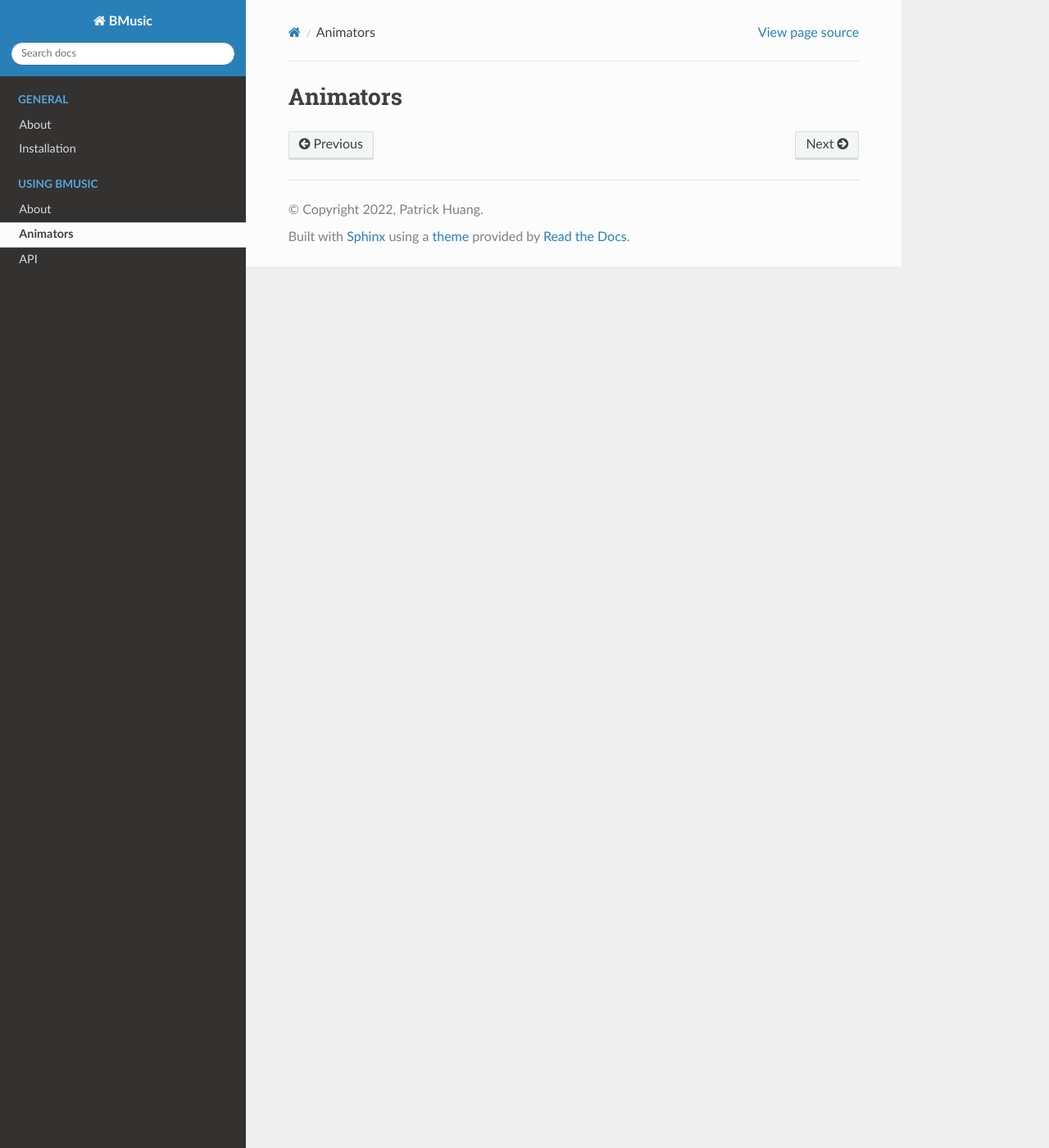
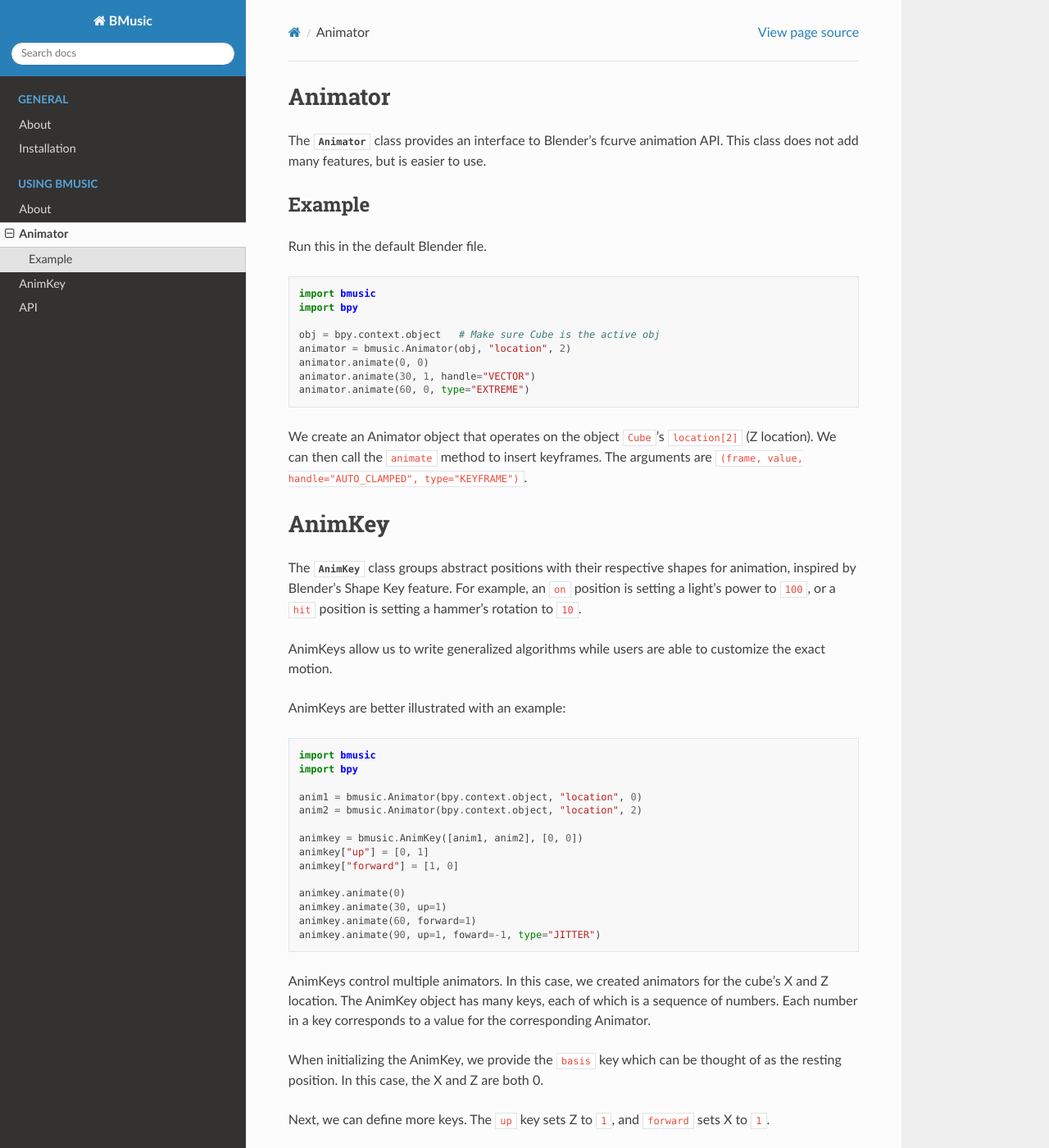
Before and after one commit to phuang1024/BMusic, a Sphinx documentation site: the page built from docs/bmusic/animate.rst, in a window 1280 px wide and 1400 px high. Shown: the whole window at 82% size. Built offline with Sphinx 7.4.7 and the Read the Docs theme 2.0.0, drawn with Linux system fonts in a browser that asks for light colours; some of the changed text lies outside the part shown.

Commit message:
Docs: Animator and AnimKey.

```diff
--- a/docs/bmusic/animate.rst
+++ b/docs/bmusic/animate.rst
@@ -1,2 +1,66 @@
-Animators
-=========
+Animator
+========
+
+The :class:`~bmusic.Animator` class provides an interface to Blender's fcurve animation API.
+This class does not add many features, but is easier to use.
+
+Example
+-------
+
+Run this in the default Blender file.
+
+.. code-block:: python
+
+   import bmusic
+   import bpy
+
+   obj = bpy.context.object   # Make sure Cube is the active obj
+   animator = bmusic.Animator(obj, "location", 2)
+   animator.animate(0, 0)
+   animator.animate(30, 1, handle="VECTOR")
+   animator.animate(60, 0, type="EXTREME")
+
+We create an Animator object that operates on the object ``Cube``'s ``location[2]`` (Z location).
+We can then call the ``animate`` method to insert keyframes. The arguments are
+``(frame, value, handle="AUTO_CLAMPED", type="KEYFRAME")``.
+
+AnimKey
+=======
+
+The :class:`~bmusic.AnimKey` class groups abstract positions with their respective shapes for
+animation, inspired by Blender's Shape Key feature. For example, an ``on`` position is setting
+a light's power to ``100``, or a ``hit`` position is setting a hammer's rotation to ``10``.
+
+AnimKeys allow us to write generalized algorithms while users are able to customize the exact motion.
+
+AnimKeys are better illustrated with an example:
+
+.. code-block:: python
+
+   import bmusic
+   import bpy
+
+   anim1 = bmusic.Animator(bpy.context.object, "location", 0)
+   anim2 = bmusic.Animator(bpy.context.object, "location", 2)
+
+   animkey = bmusic.AnimKey([anim1, anim2], [0, 0])
+   animkey["up"] = [0, 1]
+   animkey["forward"] = [1, 0]
+
+   animkey.animate(0)
+   animkey.animate(30, up=1)
+   animkey.animate(60, forward=1)
+   animkey.animate(90, up=1, foward=-1, type="JITTER")
+
+AnimKeys control multiple animators. In this case, we created animators for the cube's X and Z location.
+The AnimKey object has many keys, each of which is a sequence of numbers. Each number in a key corresponds
+to a value for the corresponding Animator.
+
+When initializing the AnimKey, we provide the ``basis`` key which can be thought of as the resting
+position. In this case, the X and Z are both 0.
+
+Next, we can define more keys. The ``up`` key sets Z to ``1``, and ``forward`` sets X to ``1``.
+
+Last, we can call the ``animate`` method. The first argument is the frame. Other keyword arguments are
+the strengths of each key. We can combine keys, and strengths are not limited to ``(0, 1)``. The
+parameters ``type`` and ``handle`` are also available.
--- a/requirements.txt
+++ b/requirements.txt
@@ -1,2 +1,3 @@
 mido
+numpy
 tqdm
```
